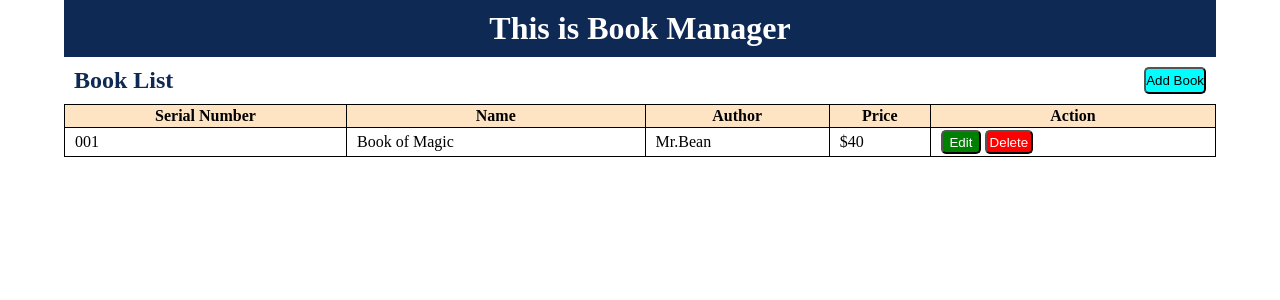
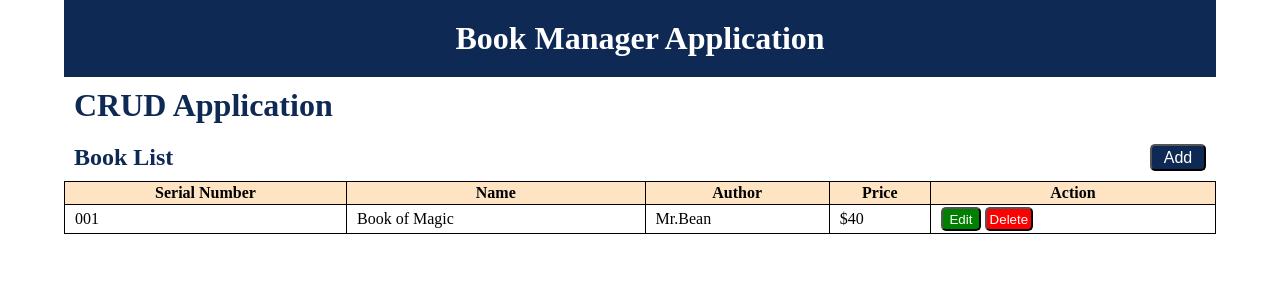
Before and after one commit to phatnguyen9722/FlaskBookManager, a Flask app: page / in a window 1280 px wide. Shown: the top 300 px of the page. Run offline with Flask 3, Linux system fonts and the light colour scheme.

Commit message:
ENG-003: Change to use Block Layout

```diff
--- a/static/css/style.css
+++ b/static/css/style.css
@@ -20,7 +20,12 @@ td {
   margin: 0px auto;
 }
 
-.header {
+h1 {
+  color: #0e2954;
+  padding: 10px;
+}
+
+header {
   display: flex;
   justify-content: center;
   align-items: center;
@@ -28,7 +33,7 @@ td {
   padding: 10px 0 10px 0;
 }
 
-.header h1 {
+header h1 {
   color: #fff;
 }
 
@@ -40,12 +45,15 @@ td {
 }
 
 .nav h2 button {
-  background-color: aqua;
+  background-color: #0e2954;
+  font-size: 1rem;
+  color: #fff;
+  width: 3.5rem;
   cursor: pointer;
   border-radius: 5px;
 }
 
-.nav table {
+.content table {
   border: 1px solid #ccc;
   background-color: bisque;
   width: 100%;
@@ -53,23 +61,23 @@ td {
   align-items: center;
 }
 
-.nav .btn-edit {
+.content .btn-edit {
   background-color: green;
   border-radius: 5px;
   width: 2.5rem;
   height: 1.5rem;
 }
-.nav .btn-delete {
+.content .btn-delete {
   background-color: red;
   border-radius: 5px;
   width: 3rem;
   height: 1.5rem;
 }
-.nav .btn a {
+.content .btn a {
   color: #ffffff;
 }
 
-.nav table td {
+.content table td {
   padding-left: 10px;
   background-color: #ffffff;
 }
--- /dev/null
+++ b/templates/base.html
@@ -0,0 +1,23 @@
+<!DOCTYPE html>
+<html lang="en">
+
+<head>
+    <meta charset="UTF-8">
+    <meta name="viewport" content="width=device-width, initial-scale=1.0">
+    <title>{% block title %} {% endblock %}</title>
+    <link rel="stylesheet" href="{{url_for('static', filename='css/style.css')}}">
+    <link rel="stylesheet" href="{{url_for('static', filename='fonts/themify-icons/themify-icons.css')}}">
+</head>
+
+<body>
+    <div class="container">
+        <header class="header">
+            <h1>Book Manager Application</h1>
+        </header>
+        {% block content %}
+        {% endblock%}
+    </div>
+    <script src="{{url_for('static', filename='js/index.js')}}"></script>
+</body>
+
+</html>
--- a/templates/index.html
+++ b/templates/index.html
@@ -1,25 +1,18 @@
-<html>
+{% extends 'base.html' %}
 
-<head>
-    <title>Book Manager</title>
-    <link rel="stylesheet" href="{{url_for('static', filename='css/style.css')}}">
-    <link rel="stylesheet" href="{{url_for('static', filename='fonts/themify-icons/themify-icons.css')}}">
-</head>
+{% block title %} Home {% endblock %}
 
-<body>
-    {% block body %}
-    <div class="container">
-        <div class="header">
-            <h1>This is Book Manager</h1>
-        </div>
-        <div class="nav">
+{% block content %}
+<h1>CRUD Application</h1>
+<nav class="nav">
     <h2>
         Book List
         <button type="button" class="btn btn-add">
-                    Add Book
+            Add
         </button>
     </h2>
-
+</nav>
+<div class="content">
     <table class="table">
         <tr>
             <th>Serial Number</th>
@@ -42,9 +35,7 @@
                 </button>
             </td>
         </tr>
-
     </table>
-        </div>
 </div>
 
 <!-- Modal Layout  -->
@@ -52,7 +43,7 @@
     <div class="modal__overlay"></div>
     <div class="modal__body">
         <div class="modal__inner">
-                <!-- Insert Form  -->
+            <!-- Insert Form -->
             <div class="insert-form">
                 <div class="insert-form__header">
                     <h3 class="insert-form__heading">
@@ -66,19 +57,19 @@
                 <div class="insert-form__form">
                     <div class="insert-form__group">
                         <label for="serial_input">Serial</label>
-                            <input type="text" id="serial_input" class="insert-form__input" placeholder="Serial">
+                        <input type="text" id="serial_input" class="insert-form__input" placeholder="Serial" required>
                     </div>
                     <div class="insert-form__group">
                         <label>Name</label>
-                            <input type="text" class="insert-form__input" placeholder="Name">
+                        <input type="text" class="insert-form__input" placeholder="Name" required>
                     </div>
                     <div class="insert-form__group">
                         <label>Author</label>
-                            <input type="text" class="insert-form__input" placeholder="Author">
+                        <input type="text" class="insert-form__input" placeholder="Author" required>
                     </div>
                     <div class="insert-form__group">
                         <label>Price</label>
-                            <input type="text" class="insert-form__input" placeholder="Price">
+                        <input type="text" class="insert-form__input" placeholder="Price" required>
                     </div>
                 </div>
 
@@ -90,8 +81,3 @@
     </div>
 </div>
 {% endblock %}
-
-    <script src="{{url_for('static', filename='js/index.js')}}"></script>
-</body>
-
-</html>
```
Lines whose indentation alone changed are shown as unchanged.
